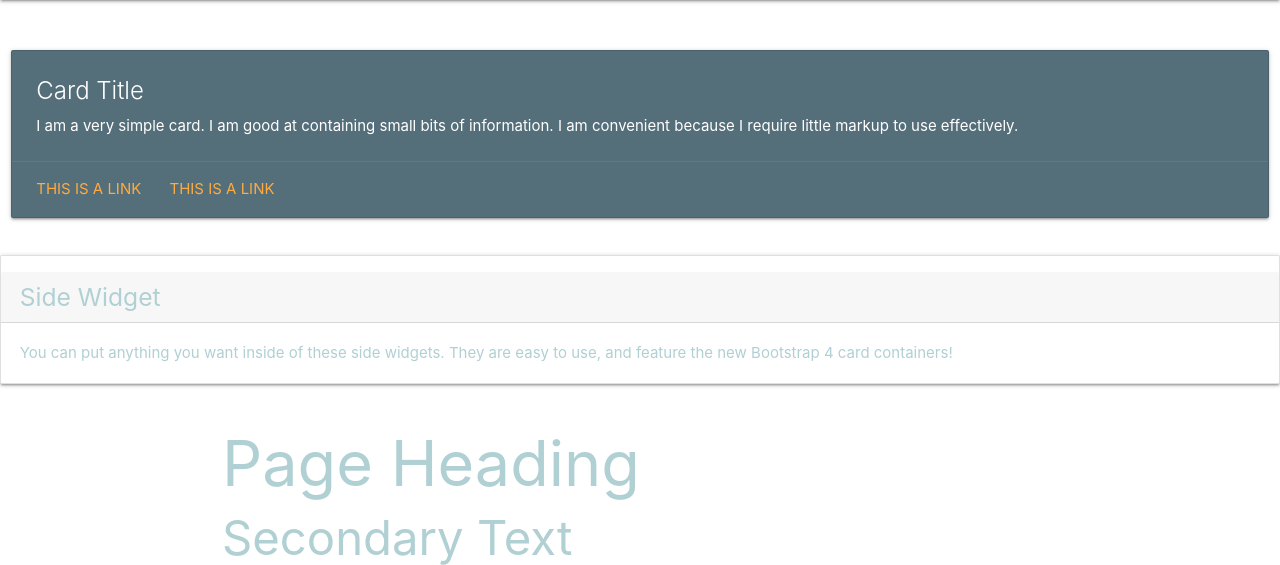
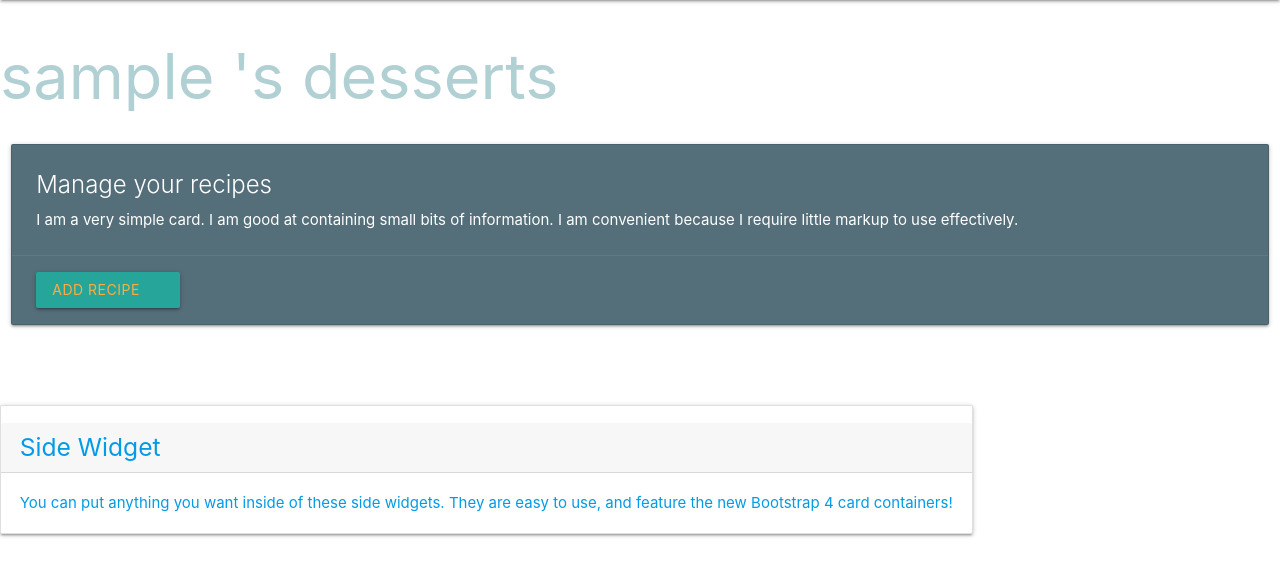
Before and after one commit to cfff226/pudding-recipe-final, a Flask app: page /profile/1 in a window 1280 px wide. Shown: the part 64-629 px from the top of the page. Run offline with Flask 2, Linux system fonts and the light colour scheme; the visitor is signed in with stand-in values (Sample User, id 1); a database or web service that is not in the repository returns one stand-in record (values such as "Sample title"); some libraries are stand-ins or nearby versions.

Commit message:
Add button from Materialize to be used for adding a new recipe

```diff
--- a/templates/profile.html
+++ b/templates/profile.html
@@ -1,22 +1,22 @@
 {% extends "base.html" %}
 {% block content %}
-    <h1>{{ page_title }}</h1>
+<h1>{{ username }} 's desserts</h1>
 <div class="row">
     <div class="col s12 m6">
         <div class="card blue-grey darken-1">
             <div class="card-content white-text">
-          <span class="card-title">Card Title</span>
+                <span class="card-title">Manage your recipes</span>
                 <p>I am a very simple card. I am good at containing small bits of information.
                     I am convenient because I require little markup to use effectively.</p>
             </div>
             <div class="card-action">
-          <a href="#">This is a link</a>
-          <a href="#">This is a link</a>
+                <button class="btn waves-effect waves-light"> <a href="{{ url_for('add_recipe') }}" type="submit"
+                    name="action">ADD RECIPE
+                </button>
             </div>
         </div>
     </div>
 </div>
 
 
-
 {% endblock %}
```
Lines whose indentation alone changed are shown as unchanged.
